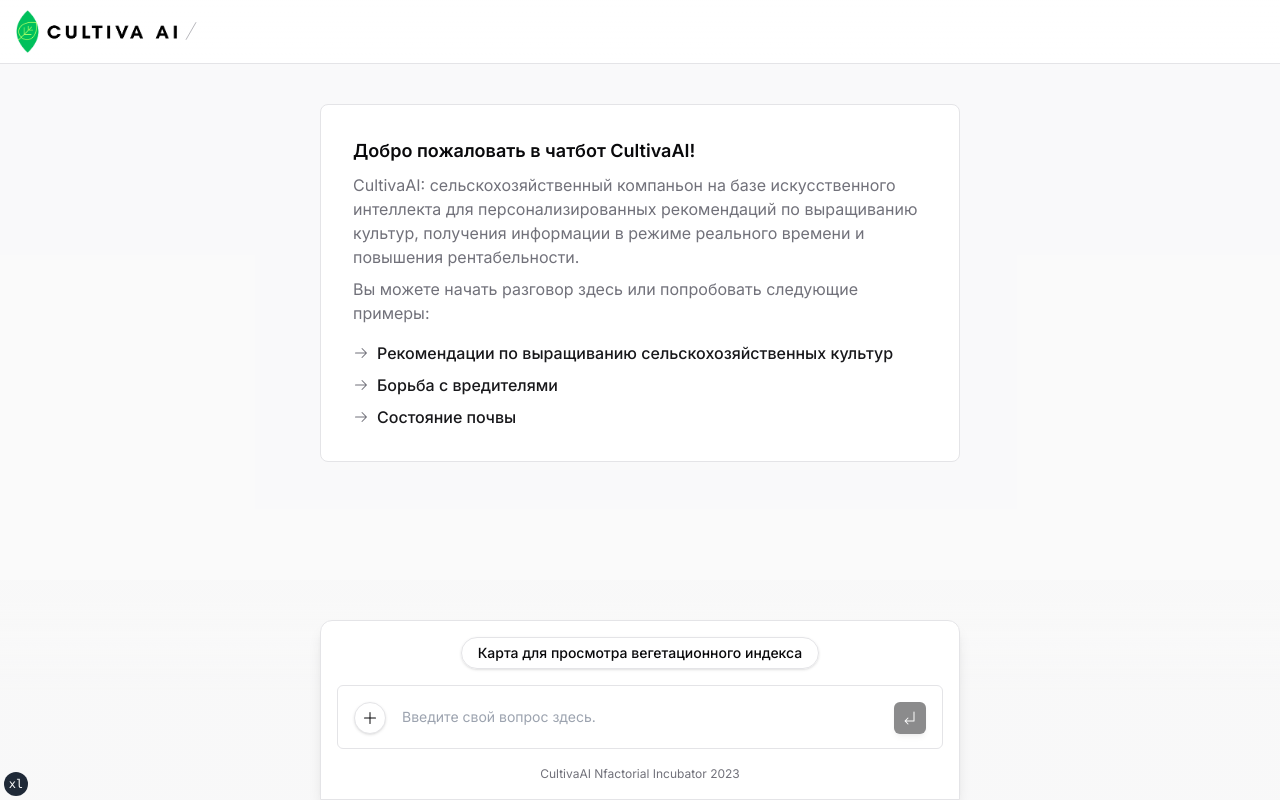
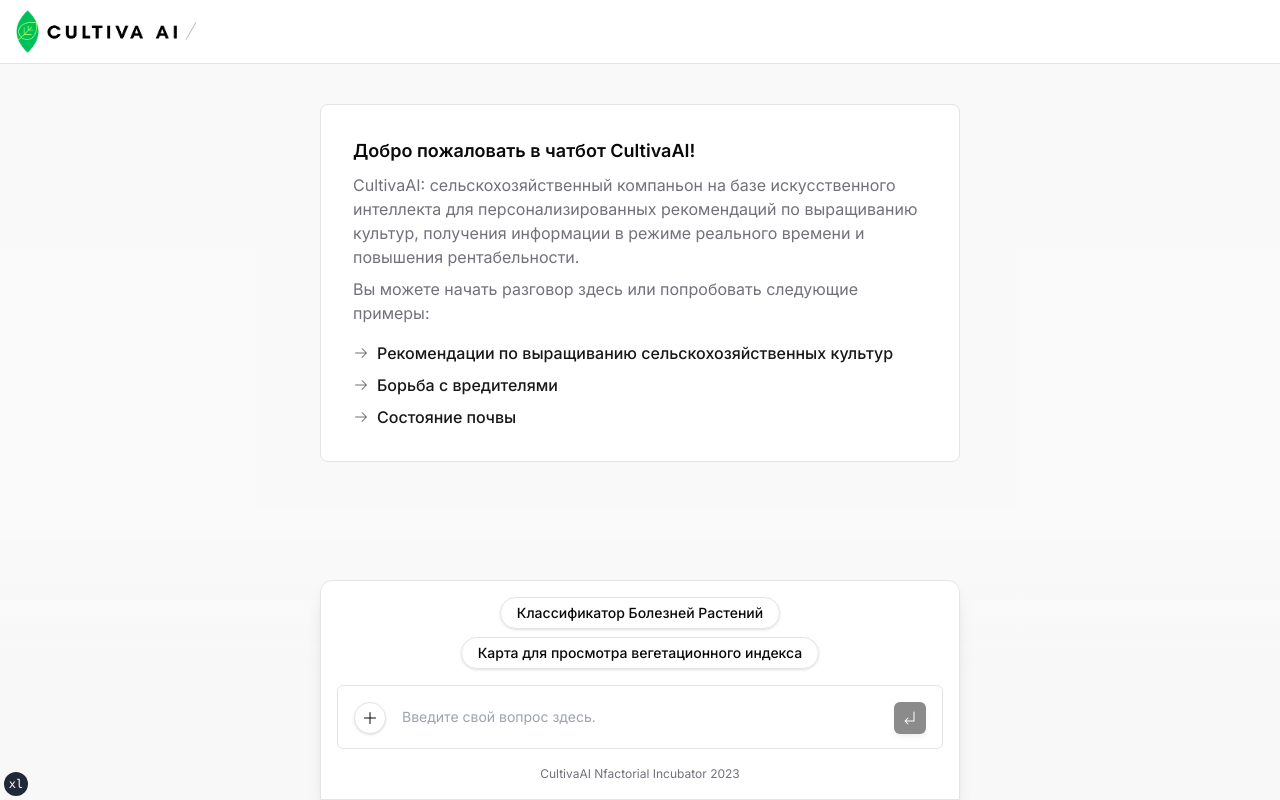
Before and after one commit to almuhkz/cultiva-ai, a Next.js app: page / in a window 1280 px wide. Built offline with nearby package versions, Linux system fonts and the light colour scheme; no server answers.

Commit message:
add classifier button to chat panel

```diff
--- a/components/chat-panel.tsx
+++ b/components/chat-panel.tsx
@@ -6,6 +6,7 @@
 import { IconRefresh, IconStop } from '@/components/ui/icons'
 import { FooterText } from '@/components/footer'
 import { NdviButton } from './ndvi-button'
+import { PredictButton } from './predict-button'
 
 export interface ChatPanelProps
   extends Pick<
@@ -60,6 +61,8 @@
         </div>
         <div className="space-y-4 border-t bg-background px-4 py-2 shadow-lg sm:rounded-t-xl sm:border md:py-4">
           <div className='flex flex-col items-center mx-auto'>
+            <div className='pb-2'><PredictButton></PredictButton></div>
+
             <NdviButton />
           </div>
           <PromptForm
```
